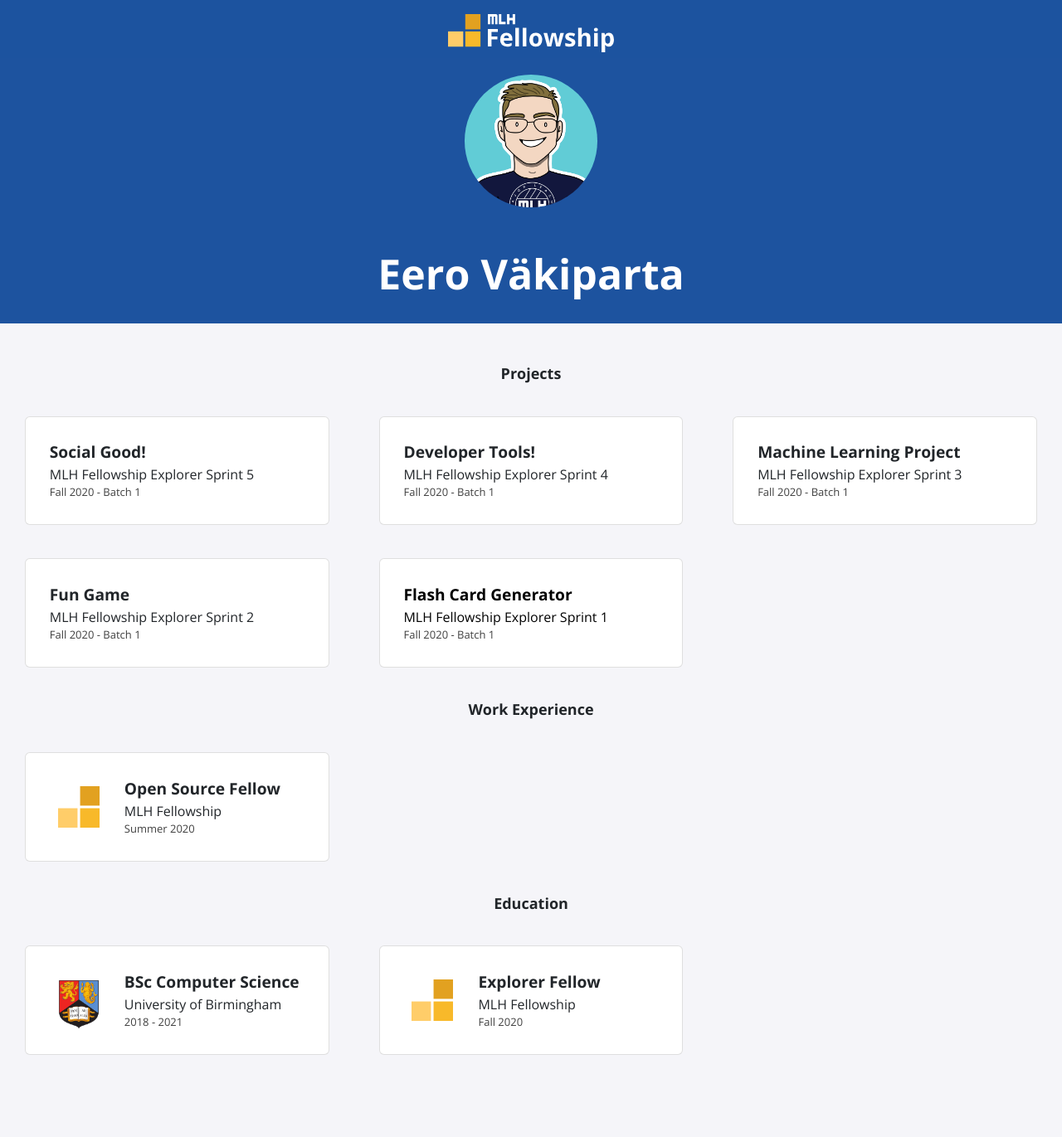
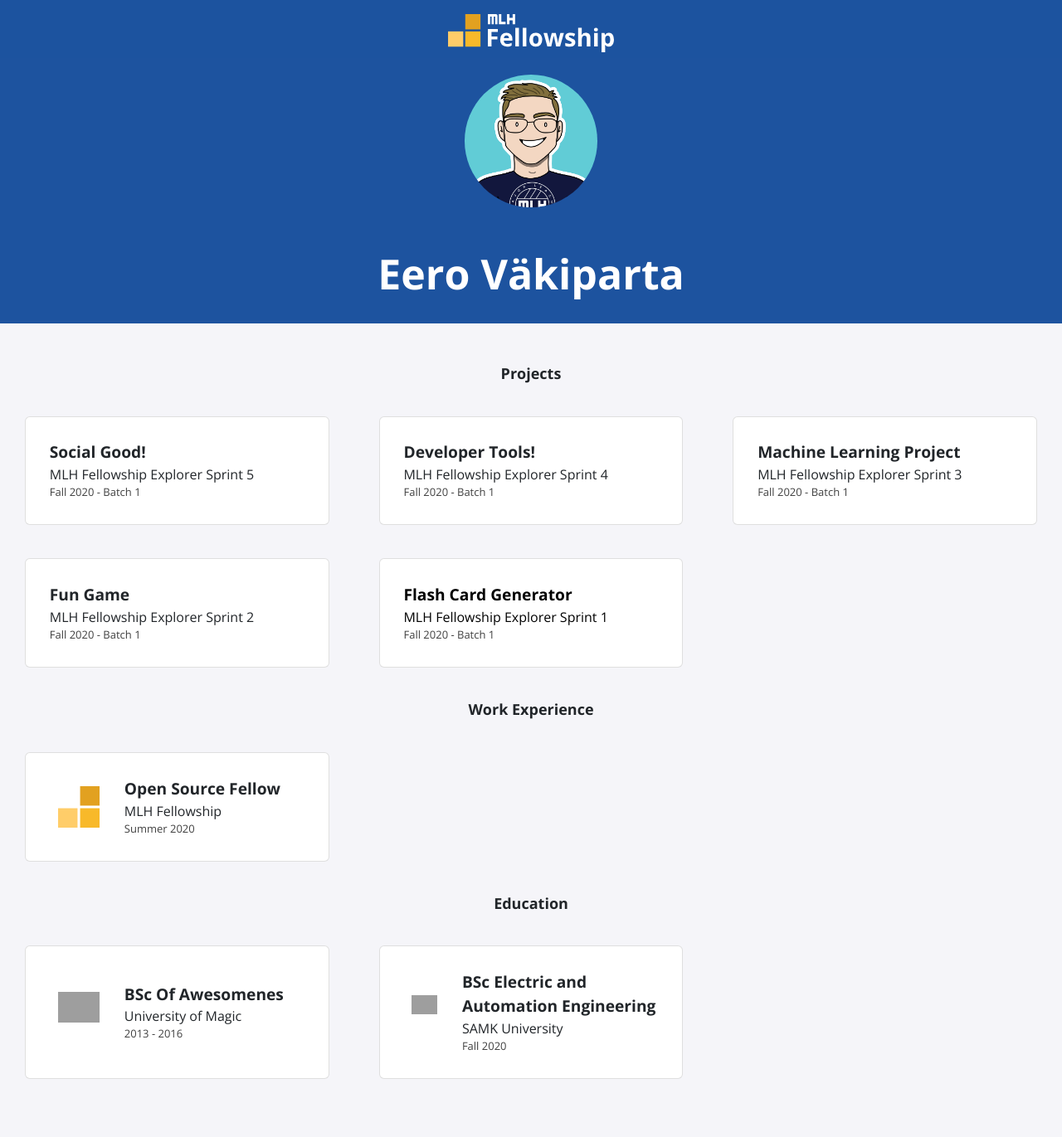
Before and after one commit to EeroVakiparta/MLHBuildDayPersonalSiteChallenge, a Jekyll site: the page built from index.html, in a window 1280 px wide. Shown: the whole page at 83% size. Built offline with Jekyll 4.4.1, drawn with Linux system fonts in a browser that asks for light colours; nearby versions of some CDN libraries; before the commit the page ends 1342 px from its top, so only the background shows below that; grey boxes are pictures that could not be loaded.

Commit message:
Update education.yml

```diff
--- a/_data/education.yml
+++ b/_data/education.yml
@@ -1,9 +1,9 @@
-- course: BSc Computer Science
-  institute: University of Birmingham
-  dates: 2018 - 2021
-  logo: uob.png
+- course: BSc Of Awesomenes
+  institute: University of Magic
+  dates: 2013 - 2016
+  logo: image1.png
 
-- course: Explorer Fellow
-  institute: MLH Fellowship
+- course: BSc Electric and Automation Engineering
+  institute: SAMK University
   dates: Fall 2020
-  logo: fellowship.svg
+  logo: image2.svg
```
